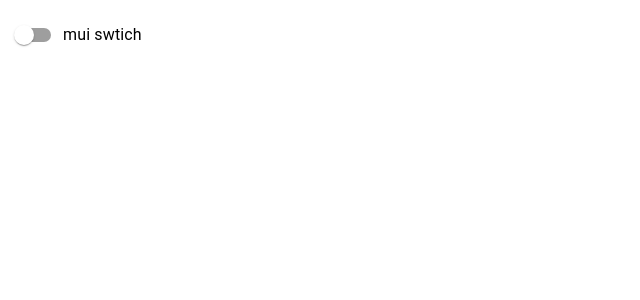
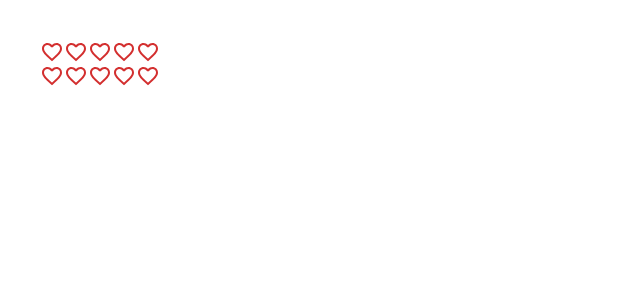
Before and after one commit to sara-farokhi/mui, a React (Create React App) app: page / in a window 1280 px wide. Shown: the top 300 px of the page, without its empty margins (0-640 px from the left). Built offline with nearby package versions, Linux system fonts and the light colour scheme.

Commit message:
mui Rating

```diff
--- a/src/App.tsx
+++ b/src/App.tsx
@@ -6,7 +6,10 @@ import './App.css';
 // import MuiSelect from "./components/MuiSelect"
 // import MuiRadio from "./components/MuiRadio"
 // import MuiCheckBox from "./components/MuiCheckBox"
-import MuiSwitch from "./components/MuiSwitch"
+// import MuiSwitch from "./components/MuiSwitch"
+import MuiRating from "./components/MuiRating"
+
+
 
 function App() {
   return (
@@ -16,7 +19,7 @@ function App() {
       {/* <MuiTextField /> */}
       {/* <MuiSelect /> */}
       {/* {<MuiCheckBox />} */}
-      {<MuiSwitch />}
+      {<MuiRating />}
 
     </div>
   );
--- /dev/null
+++ b/src/components/MuiRating.tsx
@@ -0,0 +1,28 @@
+import { useState } from 'react'
+import { Stack, Rating } from "@mui/material"
+import FavoriteBorderIcon from '@mui/icons-material/FavoriteBorder';
+import FavoriteIcon from '@mui/icons-material/Favorite';
+
+const MuiRating = () => {
+  const [value, setValue] = useState<number | null>(null)
+  console.log(value)
+  const handleChange = (e: React.ChangeEvent<{}>, newValue: number | null) => {
+    setValue(newValue)
+  }
+  return (
+    <Stack m={5}>
+      <Rating value={value} onChange={handleChange} size="medium" precision={0.5} icon={<FavoriteIcon color='error' />} emptyIcon=
+        {<FavoriteBorderIcon color='error' />} />
+      <Rating value={value} onChange={handleChange} highlightSelectedOnly size="medium" precision={0.5} icon={<FavoriteIcon color='error' />} emptyIcon=
+        {<FavoriteBorderIcon color='error' />} />
+      {/* <Rating value={value} readOnly onChange={handleChange} highlightSelectedOnly size="medium" precision={0.5} icon={<FavoriteIcon color='error' />} emptyIcon=
+        {<FavoriteBorderIcon color='error' />} /> */}
+    </Stack>
+  )
+
+}
+
+
+
+
+export default MuiRating
```
